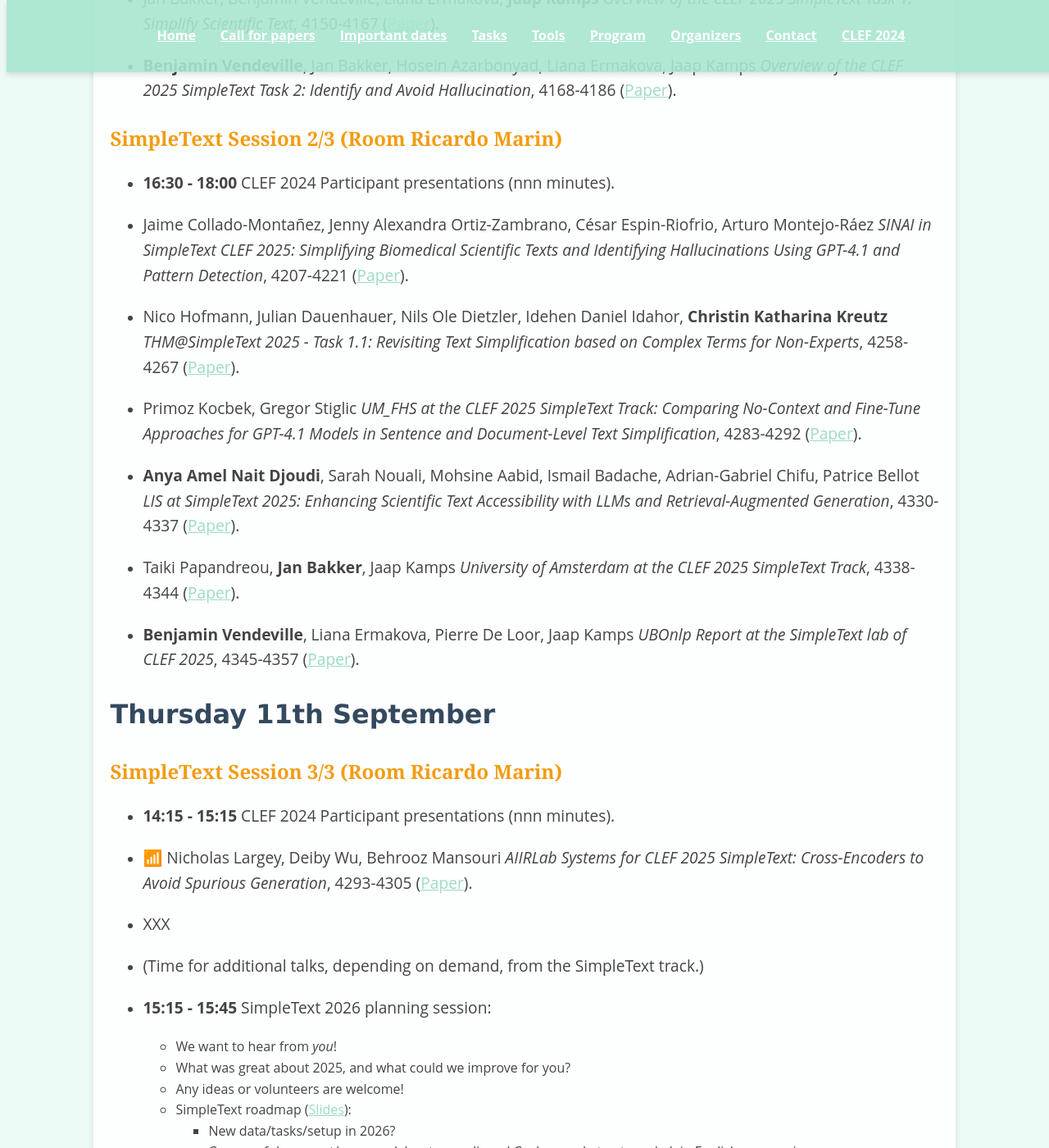
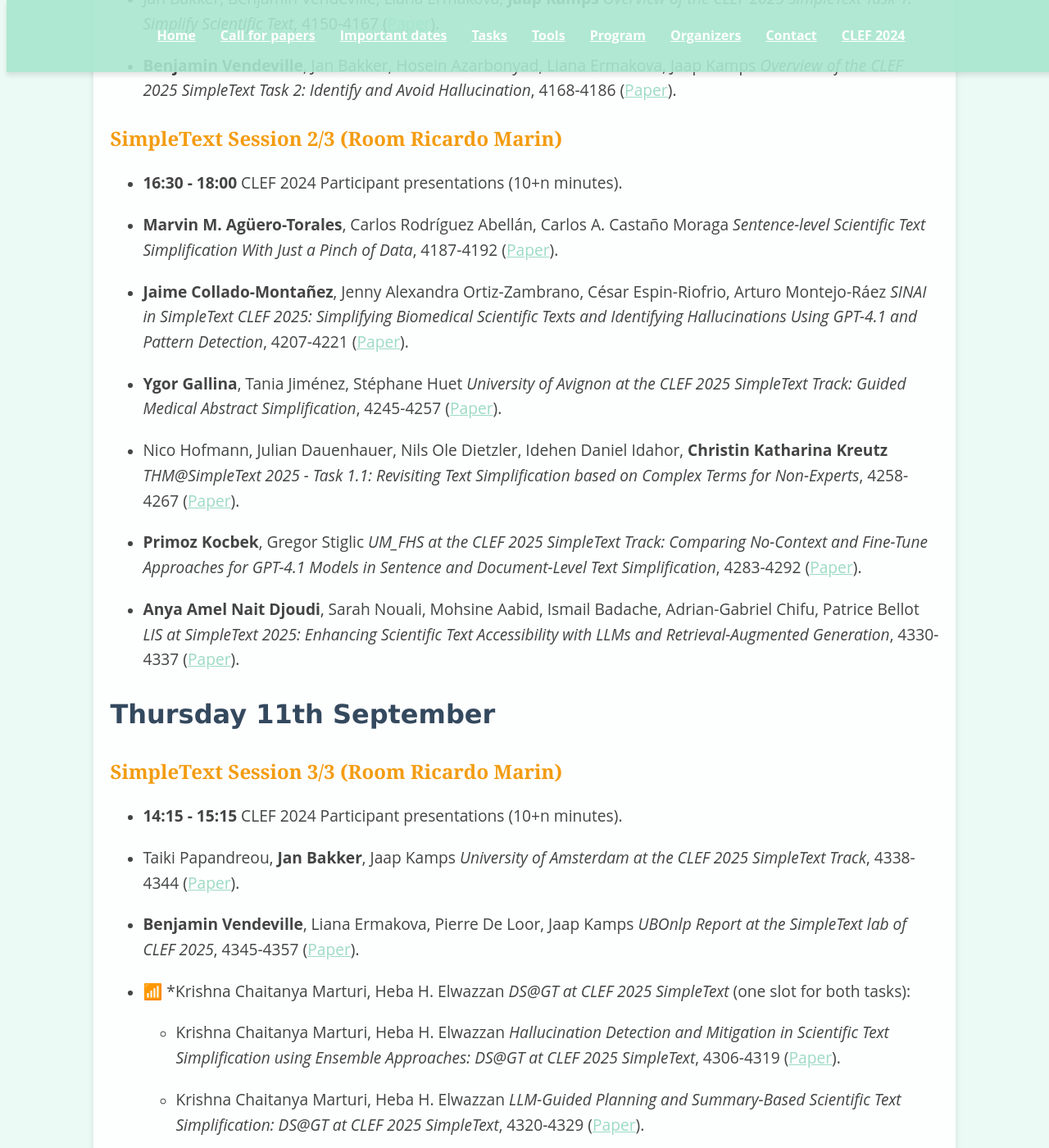
Before and after one commit to simpletext-madics/2025, a Jekyll site: the page built from program.md, in a window 1280 px wide and 1400 px high, scrolled down 1821 px. Shown: the whole window at 82% size. Built offline with Jekyll 4.4.1, drawn with Linux system fonts in a browser that asks for light colours; some of the changed text lies outside the part shown.

Commit message:
Update program.md
Added three papers.

```diff
--- a/program.md
+++ b/program.md
@@ -14,7 +14,7 @@ title: Program
 
 ------------------------------------------------------------
 
-SimpleText Track sessions take place in **Room Ricardo Marin** (_Facultad de Educación_) except for the plenary CLEF conference sessions in **Salón de Actos** (_Facultad de Educación_).
+SimpleText Track sessions take place in **Room Ricardo Marin** (_Facultad de Educación_), except for the plenary CLEF conference sessions in **Salón de Actos** (_Facultad de Educación_).
 
 * Teams link for track sessions: XXX
 * If you registered for CLEF (online), the conference will provide the links for plenary sessions.
@@ -51,23 +51,37 @@ _Overview of the CLEF 2025 SimpleText Task 2: Identify and Avoid Hallucination_,
 
 ### SimpleText Session 2/3 (Room Ricardo Marin)
 
-* **16:30 - 18:00** CLEF 2024 Participant presentations (nnn minutes).
+* **16:30 - 18:00** CLEF 2024 Participant presentations (10+n minutes).
 
-* Jaime Collado-Montañez, Jenny Alexandra Ortiz-Zambrano, César Espin-Riofrio, Arturo Montejo-Ráez
+* **Marvin M. Agüero-Torales**, Carlos Rodríguez Abellán, Carlos A. Castaño Moraga
+_Sentence-level Scientific Text Simplification With Just a Pinch of Data_, 4187-4192
+([Paper](https://www.dei.unipd.it/~faggioli/temp/clef2025/paper_346.pdf)).
+
+* **Jaime Collado-Montañez**, Jenny Alexandra Ortiz-Zambrano, César Espin-Riofrio, Arturo Montejo-Ráez
 _SINAI in SimpleText CLEF 2025: Simplifying Biomedical Scientific Texts and Identifying Hallucinations Using GPT-4.1 and Pattern Detection_, 4207-4221
 ([Paper](https://www.dei.unipd.it/~faggioli/temp/clef2025/paper_348.pdf)).
+
+* **Ygor Gallina**, Tania Jiménez, Stéphane Huet
+_University of Avignon at the CLEF 2025 SimpleText Track: Guided Medical Abstract Simplification_, 4245-4257
+([Paper](https://www.dei.unipd.it/~faggioli/temp/clef2025/paper_351.pdf)).
 
 * Nico Hofmann, Julian Dauenhauer, Nils Ole Dietzler, Idehen Daniel Idahor, **Christin Katharina Kreutz**
 _THM@SimpleText 2025 - Task 1.1: Revisiting Text Simplification based on Complex Terms for Non-Experts_, 4258-4267
 ([Paper](https://www.dei.unipd.it/~faggioli/temp/clef2025/paper_352.pdf)).
 
-* Primoz Kocbek, Gregor Stiglic
+* **Primoz Kocbek**, Gregor Stiglic
 _UM_FHS at the CLEF 2025 SimpleText Track: Comparing No-Context and Fine-Tune Approaches for GPT-4.1 Models in Sentence and Document-Level Text Simplification_, 4283-4292
 ([Paper](https://www.dei.unipd.it/~faggioli/temp/clef2025/paper_354.pdf)).
 
 * **Anya Amel Nait Djoudi**, Sarah Nouali, Mohsine Aabid, Ismail Badache, Adrian-Gabriel Chifu, Patrice Bellot
 _LIS at SimpleText 2025: Enhancing Scientific Text Accessibility with LLMs and Retrieval-Augmented Generation_, 4330-4337
 ([Paper](https://www.dei.unipd.it/~faggioli/temp/clef2025/paper_358.pdf)).
+
+## Thursday 11th September
+
+### SimpleText Session 3/3 (Room Ricardo Marin)
+
+* **14:15 - 15:15** CLEF 2024 Participant presentations (10+n minutes).
 
 * Taiki Papandreou, **Jan Bakker**, Jaap Kamps
 _University of Amsterdam at the CLEF 2025 SimpleText Track_, 4338-4344
@@ -77,11 +91,15 @@ _University of Amsterdam at the CLEF 2025 SimpleText Track_, 4338-4344
 _UBOnlp Report at the SimpleText lab of CLEF 2025_, 4345-4357
 ([Paper](https://www.dei.unipd.it/~faggioli/temp/clef2025/paper_360.pdf)).
 
-## Thursday 11th September
+* 📶 *Krishna Chaitanya Marturi, Heba H. Elwazzan _DS@GT at CLEF 2025 SimpleText_ (one slot for both tasks):
 
-### SimpleText Session 3/3 (Room Ricardo Marin)
+    * Krishna Chaitanya Marturi, Heba H. Elwazzan
+    _Hallucination Detection and Mitigation in Scientific Text Simplification using Ensemble Approaches: DS@GT at CLEF 2025 SimpleText_, 4306-4319
+    ([Paper](https://www.dei.unipd.it/~faggioli/temp/clef2025/paper_356.pdf)).
 
-* **14:15 - 15:15** CLEF 2024 Participant presentations (nnn minutes).
+    * Krishna Chaitanya Marturi, Heba H. Elwazzan
+    _LLM-Guided Planning and Summary-Based Scientific Text Simplification: DS@GT at CLEF 2025 SimpleText_, 4320-4329
+    ([Paper](https://www.dei.unipd.it/~faggioli/temp/clef2025/paper_357.pdf)).
 
 * 📶 Nicholas Largey, Deiby Wu, Behrooz Mansouri
 _AIIRLab Systems for CLEF 2025 SimpleText: Cross-Encoders to Avoid Spurious Generation_, 4293-4305
```
